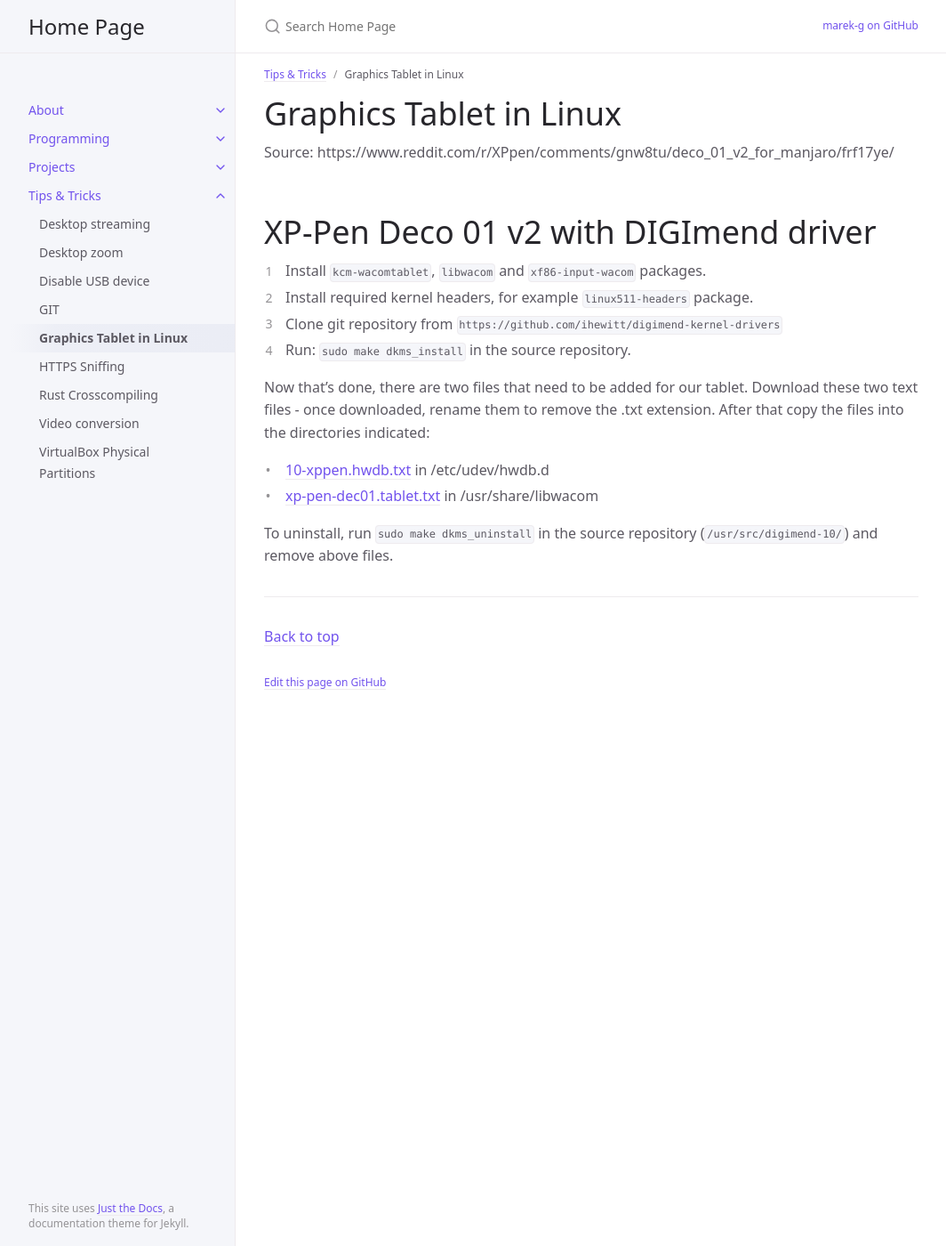
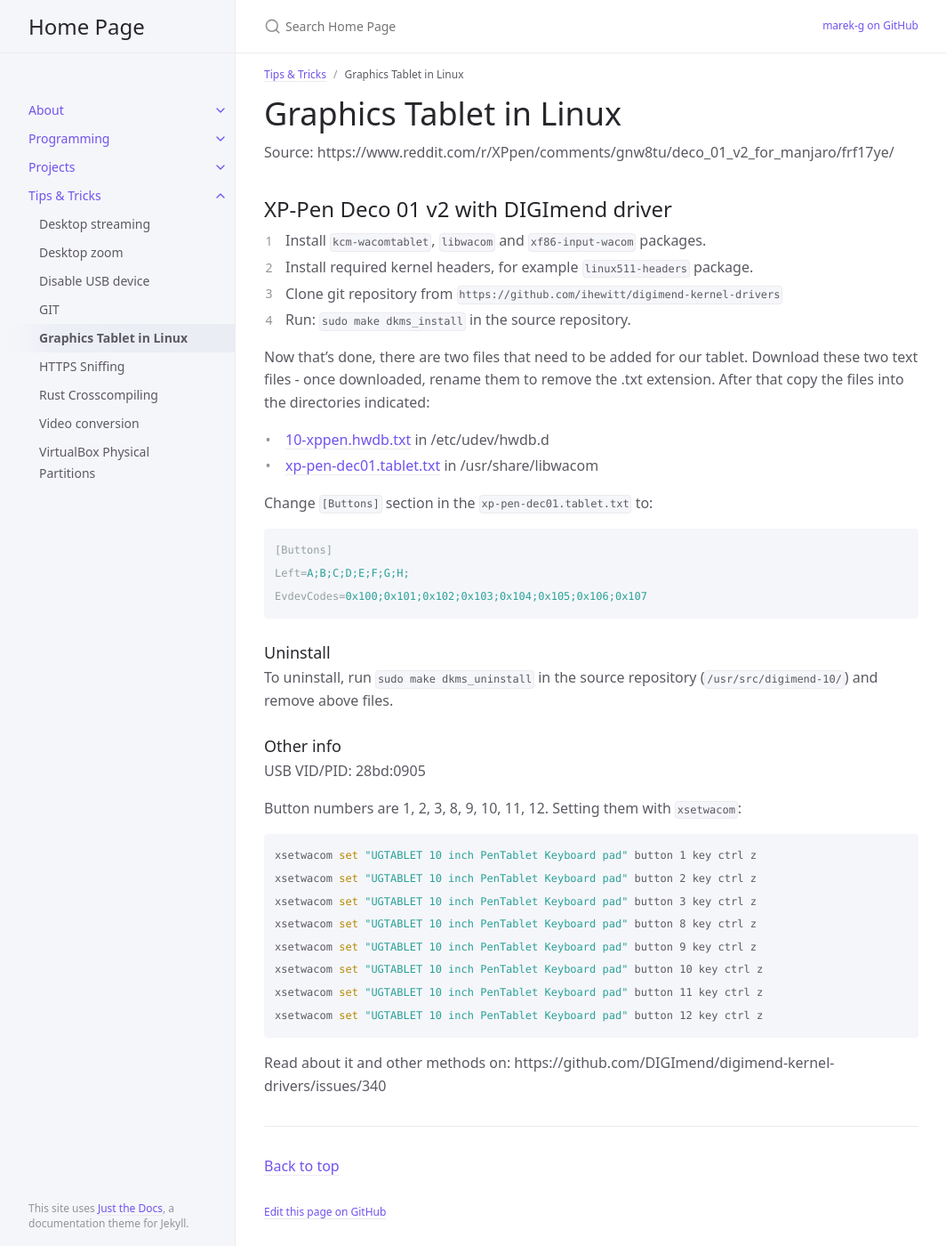
Before and after one commit to marek-g/marek-g.github.io, a Jekyll site: the page built from posts/tips_and_tricks/graphics_tablet_linux.md, in a window 1280 px wide and 1400 px high. Shown: the whole window at 89% size, without its empty margins (107-1171 px from the left). Built offline with Jekyll 4.4.1, drawn with Linux system fonts in a browser that asks for light colours.

Commit message:
Update Linux Graphics Tablet

````diff
--- a/posts/tips_and_tricks/graphics_tablet_linux.md
+++ b/posts/tips_and_tricks/graphics_tablet_linux.md
@@ -8,7 +8,7 @@ parent: Tips & Tricks
 
 Source: https://www.reddit.com/r/XPpen/comments/gnw8tu/deco_01_v2_for_manjaro/frf17ye/
 
-# XP-Pen Deco 01 v2 with DIGImend driver
+## XP-Pen Deco 01 v2 with DIGImend driver
 
 1. Install `kcm-wacomtablet`, `libwacom` and `xf86-input-wacom` packages.
 2. Install required kernel headers, for example `linux511-headers` package.
@@ -20,4 +20,34 @@ Now that's done, there are two files that need to be added for our tablet. Downl
 - [10-xppen.hwdb.txt](https://github.com/DIGImend/digimend-kernel-drivers/files/4464206/10-xppen.hwdb.txt) in /etc/udev/hwdb.d
 - [xp-pen-dec01.tablet.txt](https://github.com/DIGImend/digimend-kernel-drivers/files/4464207/xp-pen-dec01.tablet.txt) in /usr/share/libwacom
 
+Change `[Buttons]` section in the `xp-pen-dec01.tablet.txt` to:
+
+```ini
+[Buttons]
+Left=A;B;C;D;E;F;G;H;
+EvdevCodes=0x100;0x101;0x102;0x103;0x104;0x105;0x106;0x107
+```
+
+### Uninstall
+
 To uninstall, run `sudo make dkms_uninstall` in the source repository (`/usr/src/digimend-10/`) and remove above files.
+
+### Other info
+
+USB VID/PID: 28bd:0905
+
+Button numbers are 1, 2, 3, 8, 9, 10, 11, 12.
+Setting them with `xsetwacom`:
+
+```sh
+xsetwacom set "UGTABLET 10 inch PenTablet Keyboard pad" button 1 key ctrl z
+xsetwacom set "UGTABLET 10 inch PenTablet Keyboard pad" button 2 key ctrl z
+xsetwacom set "UGTABLET 10 inch PenTablet Keyboard pad" button 3 key ctrl z
+xsetwacom set "UGTABLET 10 inch PenTablet Keyboard pad" button 8 key ctrl z
+xsetwacom set "UGTABLET 10 inch PenTablet Keyboard pad" button 9 key ctrl z
+xsetwacom set "UGTABLET 10 inch PenTablet Keyboard pad" button 10 key ctrl z
+xsetwacom set "UGTABLET 10 inch PenTablet Keyboard pad" button 11 key ctrl z
+xsetwacom set "UGTABLET 10 inch PenTablet Keyboard pad" button 12 key ctrl z
+```
+
+Read about it and other methods on: https://github.com/DIGImend/digimend-kernel-drivers/issues/340
````
